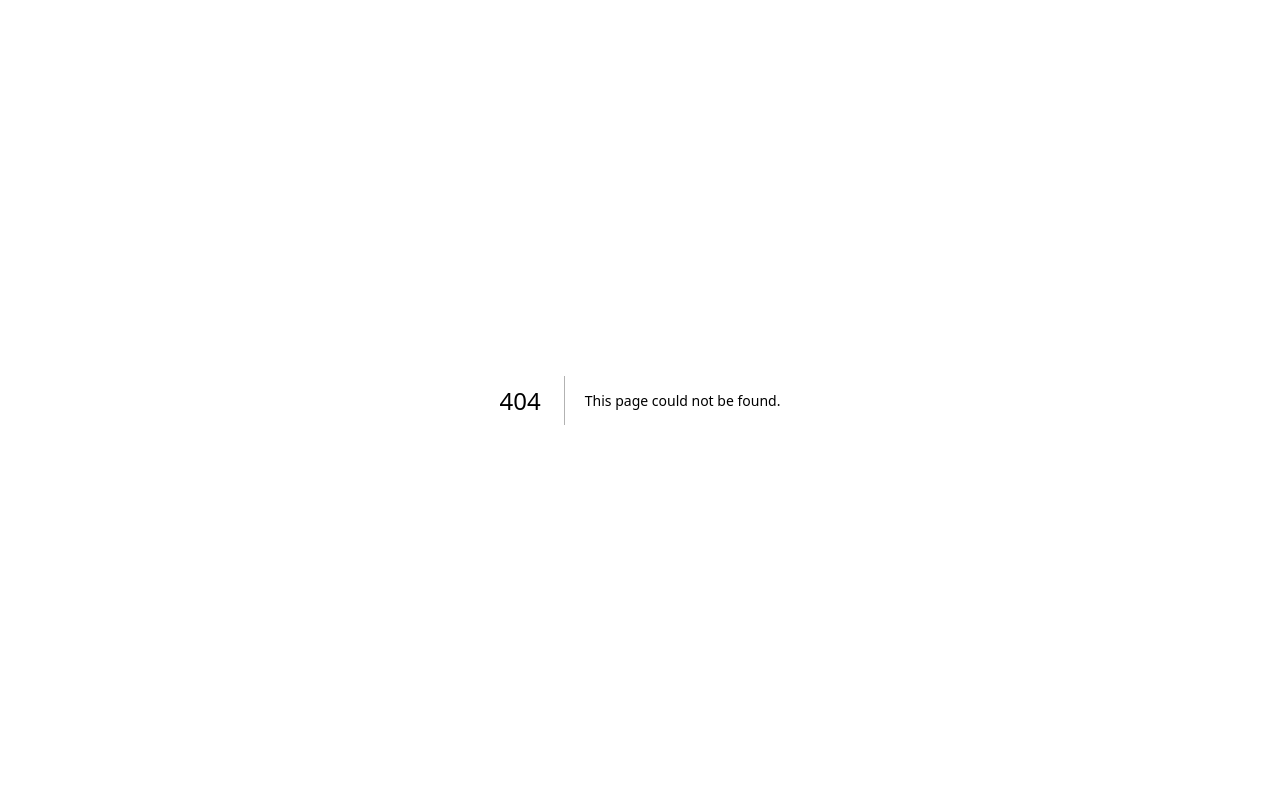
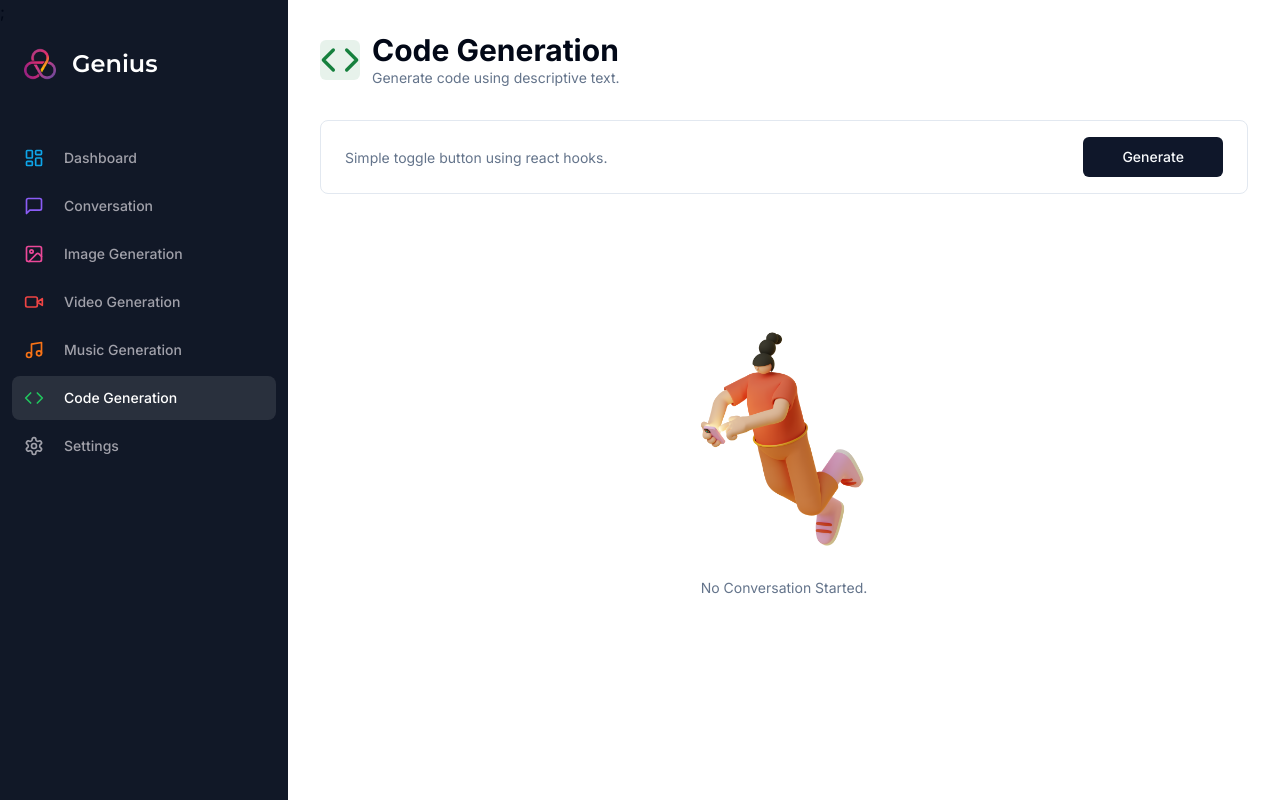
Before and after one commit to sudh-202/saas_platform, a Next.js app: page /code in a window 1280 px wide. Before the commit this address had no page. Built offline with nearby package versions, Linux system fonts and the light colour scheme.

Commit message:
Code generation

```diff
--- /dev/null
+++ b/app/(dashboard)/(routes)/code/constants.ts
@@ -0,0 +1,7 @@
+import * as z from "zod";
+
+export const formSchema = z.object({
+    prompt: z.string().min(1, {
+        message: "Prompt is required",
+    })
+})
--- /dev/null
+++ b/app/(dashboard)/(routes)/code/page.tsx
@@ -0,0 +1,160 @@
+"use client";
+
+import * as z from "zod";
+import axios from "axios";
+import { Heading } from "@/components/heading";
+import { Code, Divide } from "lucide-react";
+import { useForm } from "react-hook-form";
+import { formSchema } from "./constants";
+import { zodResolver } from "@hookform/resolvers/zod";
+import { Form, FormControl, FormField, FormItem } from "@/components/ui/form";
+import { Input } from "@/components/ui/input";
+import { Button } from "@/components/ui/button";
+import { useRouter } from "next/navigation";
+import { error } from "console";
+import { ChatCompletionRequestMessage } from "openai";
+import { useState } from "react";
+import { Empty } from "@/components/empty";
+import { Loader } from "@/components/loading";
+import { cn } from "@/lib/utils";
+import { UserAvatar } from "@/components/user-avatar";
+import { BotAvatar } from "@/components/bot-avatar";
+import ReactMarkdown from "react-markdown"
+
+const CodePage = () => {
+  const router = useRouter();
+  const [messages, setMessages] = useState<ChatCompletionRequestMessage[]>([]);
+  const form = useForm<z.infer<typeof formSchema>>({
+    resolver: zodResolver(formSchema),
+    defaultValues: {
+      prompt: "",
+    },
+  });
+
+  const isLoading = form.formState.isSubmitting;
+
+  const onSubmit = async (values: z.infer<typeof formSchema>) => {
+    try {
+      const userMessage: ChatCompletionRequestMessage = {
+        role: "user",
+        content: values.prompt,
+      };
+      const newMessages = [...messages, userMessage];
+
+      const response = await axios.post("/api/code", {
+        messages: newMessages,
+      });
+
+      setMessages((current) => [...current, userMessage, response.data]);
+      form.reset();
+    } catch (error: any) {
+      //TODO: Open Pro Modal
+      console.log(error);
+    } finally {
+      router.refresh();
+    }
+  };
+
+  return (
+    <div>
+      <Heading
+        title="Code Generation"
+        description="Generate code using descriptive text."
+        icon={Code}
+        iconColor="text-green-700"
+        bgColor="bg-green-700/10"
+      />
+
+      <div className="px lg:px-8">
+        <div>
+          <Form {...form}>
+            <form
+              onSubmit={form.handleSubmit(onSubmit)}
+              className="
+              rounded-lg
+              border
+              w-full
+              p-4
+              px-3
+              md:px-6
+              focus-width:shadow-sm
+              grid
+              grid-cols-12
+              gap-2
+            "
+            >
+              <FormField
+                name="prompt"
+                render={({ field }) => (
+                  <FormItem className="col-span-12 lg:col-span-10">
+                    <FormControl className="m-0 p-0">
+                      <Input
+                        className="border-0 outline-none
+                       focus-visible:ring-0
+                       focus-visible:ring-transparent"
+                        disabled={isLoading}
+                        placeholder="Simple toggle button using react hooks."
+                        {...field}
+                      />
+                    </FormControl>
+                  </FormItem>
+                )}
+              />
+              <Button
+                className="col-span-12 lg:col-span-2 w-full"
+                disabled={isLoading}
+              >
+                Generate
+              </Button>
+            </form>
+          </Form>
+        </div>
+        <div className="space-y-4 mt-4">
+          {isLoading && (
+            <div className="p-8 rounded-lg w-full flex items-center justify-center bg-muted ">
+              <Loader />
+            </div>
+          )}
+          {messages.length === 0 && !isLoading && (
+            <div>
+              <Empty label="No Conversation Started." />
+            </div>
+          )}
+          <div className="flex flex-col-reverse gap-y-4">
+            {messages.map((message) => (
+              <div
+                key={message.content}
+                className={cn(
+                  "p-8 w-full flex items-start gap-x-8 rounded-lg",
+                  message.role === "user"
+                    ? "bg-white border border-black/10"
+                    : "bg-muted"
+                )}
+              >
+                {message.role === "user" ? <UserAvatar /> : <BotAvatar />}
+                <ReactMarkdown
+                  components={{
+                    pre: ({node, ...props }) => (
+                      <div className="overflow-auto w-full my-2 bg-black/10 p-2 rounded-lg">
+                        <pre {...props} />
+                      </div>
+                    ),
+                    code: ({ node, ...props}) => (
+                      <code className="bg-black/10 rounded-lg p-1" {...props} />
+                    )
+                  }}
+                  className="text-sm overflow-hidden leading-7"
+                >
+                  {message.content || ""}
+                </ReactMarkdown>
+
+              </div>
+            ))}
+          </div>
+        </div>
+      </div>
+    </div>
+  );
+};
+
+export default CodePage;
--- /dev/null
+++ b/app/api/code/route.ts
@@ -0,0 +1,48 @@
+import { NextResponse } from "next/server";
+import { ChatCompletionRequestMessage, Configuration, OpenAIApi } from "openai";
+import { auth } from "@clerk/nextjs"
+
+const configuration = new Configuration({
+    apiKey: process.env.OPENAI_API_KEY,
+});
+
+const openai = new OpenAIApi
+(configuration);
+
+const instructionMessage: ChatCompletionRequestMessage = {
+    role: "system",
+    content: "You are a code generator. You must answer only in markdown code snippets. Use code comments for explanations"
+}
+
+export async function POST(
+    req:Request
+    ) {
+    try{
+        const { userId } = auth();
+        const body = await req.json();
+        const { messages } = body;
+
+        if(!userId){
+            return new NextResponse("Unauthorized", {status: 401});
+        }
+
+        if(!configuration.apiKey){
+            return new NextResponse("OpenAI API Key not configured", {status: 500});
+        }
+
+        if(!messages){
+            return new NextResponse("Messages are required", {status: 400});
+        }
+
+        const response = await openai.createChatCompletion({
+            model: "gpt-3.5-turbo",
+            messages: [instructionMessage, ...messages]
+        })
+
+        return NextResponse.json(response.data.choices[0].message);
+
+    } catch (error){
+        console.log("[CODE_ERROR]", error);
+        return new NextResponse("Internal error", {status: 500});
+    }
+}
--- a/package.json
+++ b/package.json
@@ -24,6 +24,7 @@
     "react": "^18",
     "react-dom": "^18",
     "react-hook-form": "^7.50.1",
+    "react-markdown": "^9.0.1",
     "tailwind-merge": "^2.2.1",
     "tailwindcss-animate": "^1.0.7",
     "zod": "^3.22.4"
```
Also changed, not shown: 1 other file (tests, documents, lock files or other folders).
